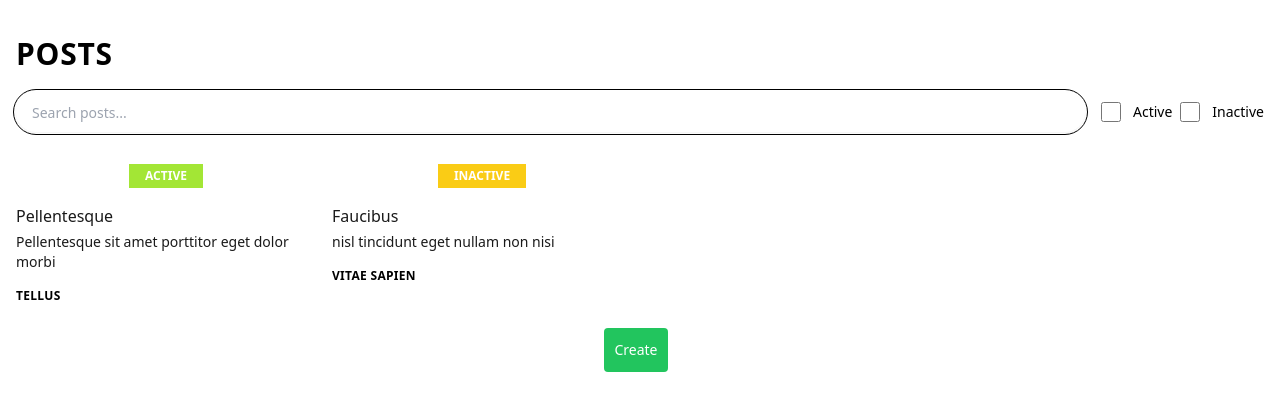
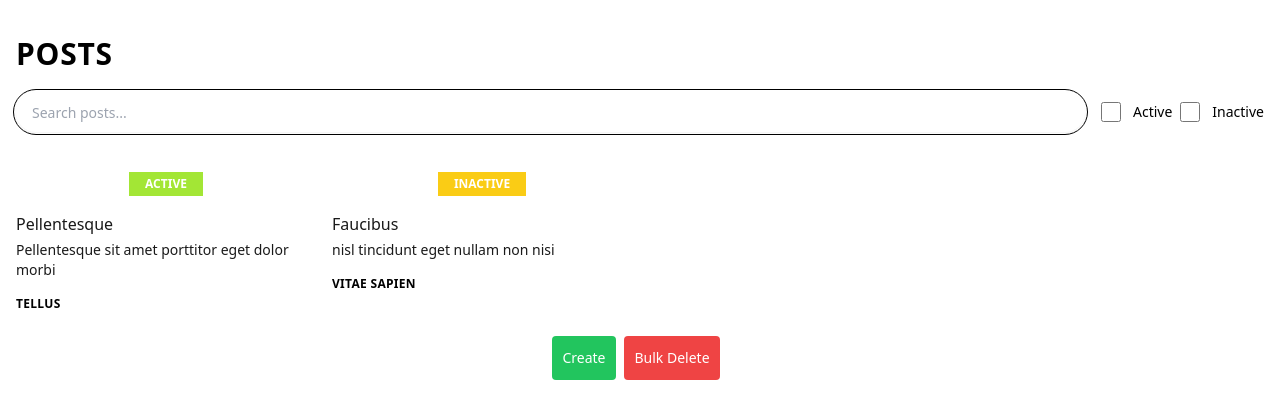
Before and after one commit to cedricmatalog/crud-app, a React (Create React App) app: page / in a window 1280 px wide. Shown: the top 418 px of the page. Built offline with nearby package versions, Linux system fonts and the light colour scheme; data requests are answered from the project's data file.

Commit message:
adds single and bulk delete functionality

```diff
--- a/src/api/PostsAPI.ts
+++ b/src/api/PostsAPI.ts
@@ -1,14 +1,19 @@
 const baseUrl = 'http://localhost:4000/';
 
-const baseFetch = (url: string) =>
+const getRequest = (url: string) =>
   fetch(baseUrl + url).then((res) => res.json());
 
-const getPosts = () => baseFetch('posts');
+const getPosts = () => getRequest('posts');
 
-const getPostsCategories = () => baseFetch('postsCategories');
+const getPostsCategories = () => getRequest('postsCategories');
 
-const getPost = (id = '') => baseFetch(`posts/${id}`);
+const getPost = (id = '') => getRequest(`posts/${id}`);
 
-const getPostCategory = (id = '') => baseFetch(`postsCategories/${id}`);
+const getPostCategory = (id = '') => getRequest(`postsCategories/${id}`);
 
-export { getPosts, getPost, getPostsCategories, getPostCategory };
+const deleteRequest = (url: string) =>
+  fetch(baseUrl + url, { method: 'DELETE' }).then((res) => res.json());
+
+const deletePost = (id: number) => deleteRequest(`posts/${id}`);
+
+export { getPosts, getPost, getPostsCategories, getPostCategory, deletePost };
--- a/src/components/Button.tsx
+++ b/src/components/Button.tsx
@@ -1,21 +1,33 @@
 interface IButton {
   text: string;
-  color: string;
+  color?: string;
+  size?: string;
   onClick: () => void;
 }
 
-export default function Button({ text, color, onClick }: IButton) {
-  const colors: Record<string, string> = {
-    green: 'bg-green-500',
-    red: 'bg-red-500',
-    blue: 'bg-blue-500',
-    gray: 'bg-gray-500'
-  };
+const colors: Record<string, string> = {
+  green: 'bg-green-500',
+  red: 'bg-red-500',
+  blue: 'bg-blue-500',
+  gray: 'bg-gray-500',
+};
 
+const sizes: Record<string, string> = {
+  16: 'w-16',
+  24: 'w-24',
+  48: 'w-48'
+};
+
+export default function Button({
+  text,
+  color = 'green',
+  size = '16',
+  onClick,
+}: IButton) {
   return (
     <button
       onClick={onClick}
-      className={`inline-block w-16 py-3 mt-6 mr-2 text-sm text-white rounded text-center m ${colors[color]}`}
+      className={`inline-block w-16 py-3 mt-6 mr-2 text-sm text-white rounded text-center m ${colors[color]} ${sizes[size]}`}
     >
       {text}
     </button>
--- a/src/features/posts/Post.tsx
+++ b/src/features/posts/Post.tsx
@@ -1,7 +1,7 @@
 import { useState } from 'react';
-import { useQuery } from 'react-query';
+import { useMutation, useQuery } from 'react-query';
 import { useNavigate, useParams } from 'react-router-dom';
-import { getPost, getPostCategory } from '../../api/PostsAPI';
+import { deletePost, getPost, getPostCategory } from '../../api/PostsAPI';
 import Button from '../../components/Button';
 import Card from '../../components/Card';
 import Container from '../../components/Container';
@@ -15,6 +15,13 @@ export default function Post() {
   const { id: postId } = useParams();
 
   const [isEditMode, setIsEditMode] = useState(false);
+  const deleteMutation = useMutation(deletePost, {
+    onSuccess: () => {
+      // Invalidate and refetch
+      // queryClient.invalidateQueries('posts');
+      navigate('/');
+    },
+  });
 
   const {
     isLoading: isPostLoading,
@@ -53,7 +60,13 @@ export default function Post() {
             color="blue"
             onClick={() => setIsEditMode(true)}
           />
-          <Button text="Delete" color="red" onClick={() => {}} />
+          <Button
+            text="Delete"
+            color="red"
+            onClick={() => {
+              deleteMutation.mutate(postData.id);
+            }}
+          />
         </div>
       </Container>
     );
--- a/src/features/posts/PostList.tsx
+++ b/src/features/posts/PostList.tsx
@@ -1,7 +1,7 @@
 import { ChangeEvent, useEffect, useState } from 'react';
-import { useQuery } from 'react-query';
+import { useMutation, useQuery, useQueryClient } from 'react-query';
 import { useNavigate } from 'react-router-dom';
-import { getPosts, getPostsCategories } from '../../api/PostsAPI';
+import { deletePost, getPosts, getPostsCategories } from '../../api/PostsAPI';
 import Button from '../../components/Button';
 import Card from '../../components/Card';
 import Container from '../../components/Container';
@@ -12,24 +12,18 @@ import IPostCategory from '../../interfaces/IPostCategory';
 
 export default function PostList() {
   const navigate = useNavigate();
+  const queryClient = useQueryClient();
+
   const {
     isLoading: isPostsLoading,
     error: postsError,
     data: postsData,
   } = useQuery<IPost[], Error>('posts', getPosts);
-
   const {
     isLoading: isPostsCategoriesLoading,
     error: postsCategoriesError,
     data: postsCategoriesData,
   } = useQuery<IPostCategory[], Error>('postsCategories', getPostsCategories);
-
-  function getPostCategory(categoryId: number) {
-    return postsCategoriesData?.find(({ id }) => id === categoryId)?.name;
-  }
-
-  const isLoading = isPostsLoading && isPostsCategoriesLoading;
-  const isPostsDataEmpty = postsData?.length === 0;
 
   const [searchResults, setSearchResults] = useState<IPost[] | undefined>(
     postsData
@@ -39,22 +33,49 @@ export default function PostList() {
     active: 'false',
     inactive: 'false',
   });
+  const [isBulkDeleteMode, setIsBulkDeleteMode] = useState(false);
+  const [bulkDeleteList, setIsBulkDeleteList] = useState<number[]>([]);
+  const deleteMutation = useMutation(deletePost, {
+    onSuccess: () => {
+      // Invalidate and refetch
+      queryClient.invalidateQueries('posts');
+    },
+  });
 
   useEffect(() => {
-    const { text, active, inactive } = filter;
-    if (text === '' && active === 'false' && inactive === 'false') {
-      setSearchResults(postsData);
-      return;
+    handleFilterChange();
+    // eslint-disable-next-line react-hooks/exhaustive-deps
+  }, [filter, postsData]);
+
+  useEffect(() => {
+    setIsBulkDeleteList([]);
+  }, [isBulkDeleteMode]);
+
+  useEffect(() => {
+    console.log(bulkDeleteList);
+  }, [bulkDeleteList]);
+
+  function getPostCategory(categoryId: number) {
+    return postsCategoriesData?.find(({ id }) => id === categoryId)?.name;
   }
 
-    let results = [...(postsData ?? [])];
-
-    function filterPosts() {
+  function handleFilterChange() {
+    const filterPosts = () => {
       return (
         postsData?.filter(
           ({ name }) => name.toLowerCase().search(text) !== -1
         ) ?? []
       );
+    };
+
+    const { text, active, inactive } = filter;
+    let results = [...(postsData ?? [])];
+
+    if (
+      (text === '' && active === 'false' && inactive === 'false') ||
+      (text === '' && active === 'true' && inactive === 'true')
+    ) {
+      setSearchResults(postsData);
     }
 
     if (
@@ -81,11 +102,7 @@ export default function PostList() {
       results = filterPosts().filter(({ active }) => !active);
       setSearchResults(results);
     }
-
-    if (text === '' && active === 'true' && inactive === 'true') {
-      setSearchResults(postsData);
   }
-  }, [filter, postsData]);
 
   function handleInputChange(e: ChangeEvent<HTMLInputElement>) {
     const { name, value, checked } = e.target;
@@ -96,11 +113,30 @@ export default function PostList() {
     });
   }
 
+  function handleBulkDeleteList(postId: number) {
+    return (e: ChangeEvent<HTMLInputElement>) => {
+      const { checked } = e.target;
+
+      if (checked) {
+        setIsBulkDeleteList([...bulkDeleteList, postId]);
+      } else {
+        setIsBulkDeleteList(bulkDeleteList.filter((id) => id !== postId));
+      }
+    };
+  }
+
+  function handleBulkDelete() {
+    return () => {
+      bulkDeleteList.forEach((id) => {
+        deleteMutation.mutate(id);
+      });
+    };
+  }
+
   if (postsError && postsCategoriesError) return <>'An error has occurred: </>;
 
+  function renderFilters() {
     return (
-    <Container screen="xl">
-      <Header title="Posts" />
       <div className="flex justify-center">
         <div className="w-full items-center mr-4">
           <input
@@ -138,7 +174,16 @@ export default function PostList() {
           </label>
         </div>
       </div>
+    );
+  }
 
+  const isLoading = isPostsLoading && isPostsCategoriesLoading;
+  const isPostsDataEmpty = postsData?.length === 0;
+
+  return (
+    <Container screen="xl">
+      <Header title="Posts" />
+      {renderFilters()}
       {isLoading && <Loading />}
       {isPostsDataEmpty && (
         <div className="relative p-8 text-center">
@@ -149,10 +194,20 @@ export default function PostList() {
           </p>
         </div>
       )}
-      <div className="grid grid-cols-1 mt-8 md:grid-cols-2 lg:grid-cols-4 gap-x-4 gap-y-8">
+      <div className="grid grid-cols-1 mt-10 md:grid-cols-2 lg:grid-cols-4 gap-x-4 gap-y-8">
         {searchResults?.map((post) => (
+          <div key={post.id}>
+            {isBulkDeleteMode && (
+              <input
+                id="toy"
+                type="checkbox"
+                name="inactive"
+                className="w-5 h-5 border-gray-300 rounded"
+                onChange={handleBulkDeleteList(post.id)}
+              />
+            )}
+
             <div
-            key={post.id}
               className="cursor-pointer"
               onClick={() => navigate(`/posts/${post.id}`)}
             >
@@ -160,15 +215,28 @@ export default function PostList() {
                 data={{ ...post, categoryName: getPostCategory(post.category) }}
               />
             </div>
+          </div>
         ))}
       </div>
 
       <div className="flex justify-center">
+        <Button text="Create" onClick={() => navigate('posts/add')} />
+
         <Button
-          text="Create"
-          color="green"
-          onClick={() => navigate('posts/add')}
+          text={`${isBulkDeleteMode ? 'Cancel' : 'Bulk'} Delete`}
+          size="24"
+          color="red"
+          onClick={() => setIsBulkDeleteMode(!isBulkDeleteMode)}
         />
+
+        {bulkDeleteList.length > 0 && (
+          <Button
+            text="Delete Selected Posts"
+            size="48"
+            color="red"
+            onClick={handleBulkDelete()}
+          />
+        )}
       </div>
     </Container>
   );
```
Lines whose indentation alone changed are shown as unchanged.
